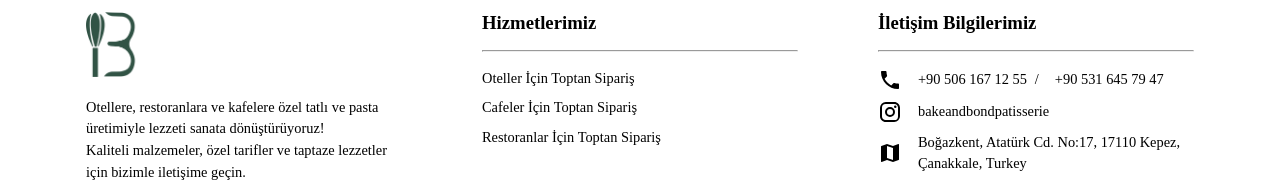
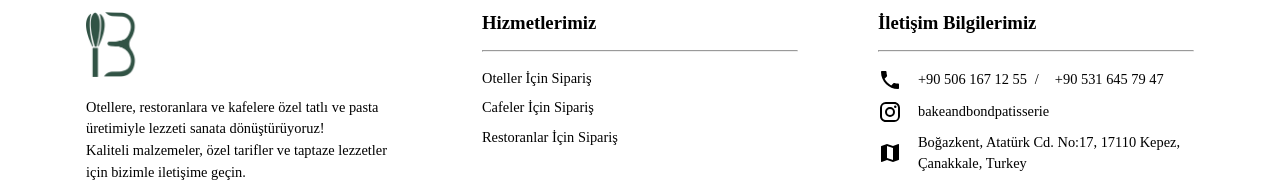
Before and after one commit to FatiUnal/bakefront, a React (Vite) app: page /unauthorized in a window 1280 px wide. Shown: the part 764-952 px from the top of the page. Built offline with nearby package versions, Linux system fonts and the light colour scheme.

Commit message:
sadgasgd

```diff
--- a/src/components/Footer/Footer.jsx
+++ b/src/components/Footer/Footer.jsx
@@ -30,13 +30,13 @@ const Footer = () => {
           <hr />
           <ul className="footerHizmet">
             <li>
-              <span>Oteller İçin Toptan Sipariş</span>
+              <span>Oteller İçin Sipariş</span>
             </li>
             <li>
-              <span>Cafeler İçin Toptan Sipariş</span>
+              <span>Cafeler İçin Sipariş</span>
             </li>
             <li>
-              <span>Restoranlar İçin Toptan Sipariş</span>
+              <span>Restoranlar İçin Sipariş</span>
             </li>
           </ul>
         </div>
```
